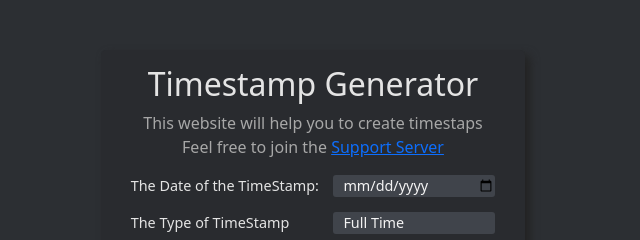
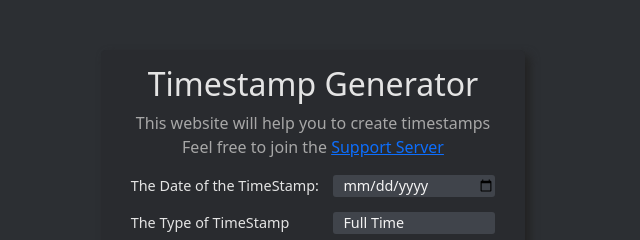
Before and after one commit to 2Lost4This/Discord-Timestamp-Generator, a plain HTML site: page index.html in a window 1280 px wide. Shown: the part 110-350 px from the top of the page, 327-967 px from the left. Drawn offline with Linux system fonts and the light colour scheme.

Commit message:
Update index.html

```diff
--- a/index.html
+++ b/index.html
@@ -24,7 +24,7 @@
     <div style="display: flex;justify-content: center;align-items: center;margin-top: 10em;">
         <div style="background-color: #292B2F;border-radius: 5px;padding-left: 30px;padding-right: 30px;padding-top: 15px;padding-bottom: 15px;filter: drop-shadow(5px 5px 5px #222222);">
             <h1 style="font-size: 2em;color: rgb(228,228,228);text-align: center;">Timestamp Generator</h1>
-            <p style="color: rgb(167,167,167);text-align: center;">This website will help you to create timestaps<br />
+            <p style="color: rgb(167,167,167);text-align: center;">This website will help you to create timestamps<br />
             Feel free to join the <a href="https://discord.gg/VM77HTNXrt">Support Server</a></p>
             <div style="font-size: 0.9em;"><span style="color: rgb(228,228,228);padding-right: 1em;">The Date of the TimeStamp:</span><input data-bs-toggle="tooltip" data-bss-tooltip="" data-bs-placement="right" id="tDate" type="date" style="float: right;width: 162px;" placeholder="Input Date" min="1/1/1970" title="The date of which the TimeStamp will show"></div>
             <div style="font-size: 0.9em;margin-top: 15px;"><span style="color: rgb(228,228,228);padding-right: 1em;">The Type of TimeStamp</span><select data-bs-toggle="tooltip" data-bss-tooltip="" data-bs-placement="right" id="tType" style="float: right;width: 162px;border: 0px;border-radius: 3px;background-color: #40444b;color: #f3f3f3;-webkit-appearance: none;padding-left: 10px;" value="Full Time" title="The type of TimeStamp">
```
